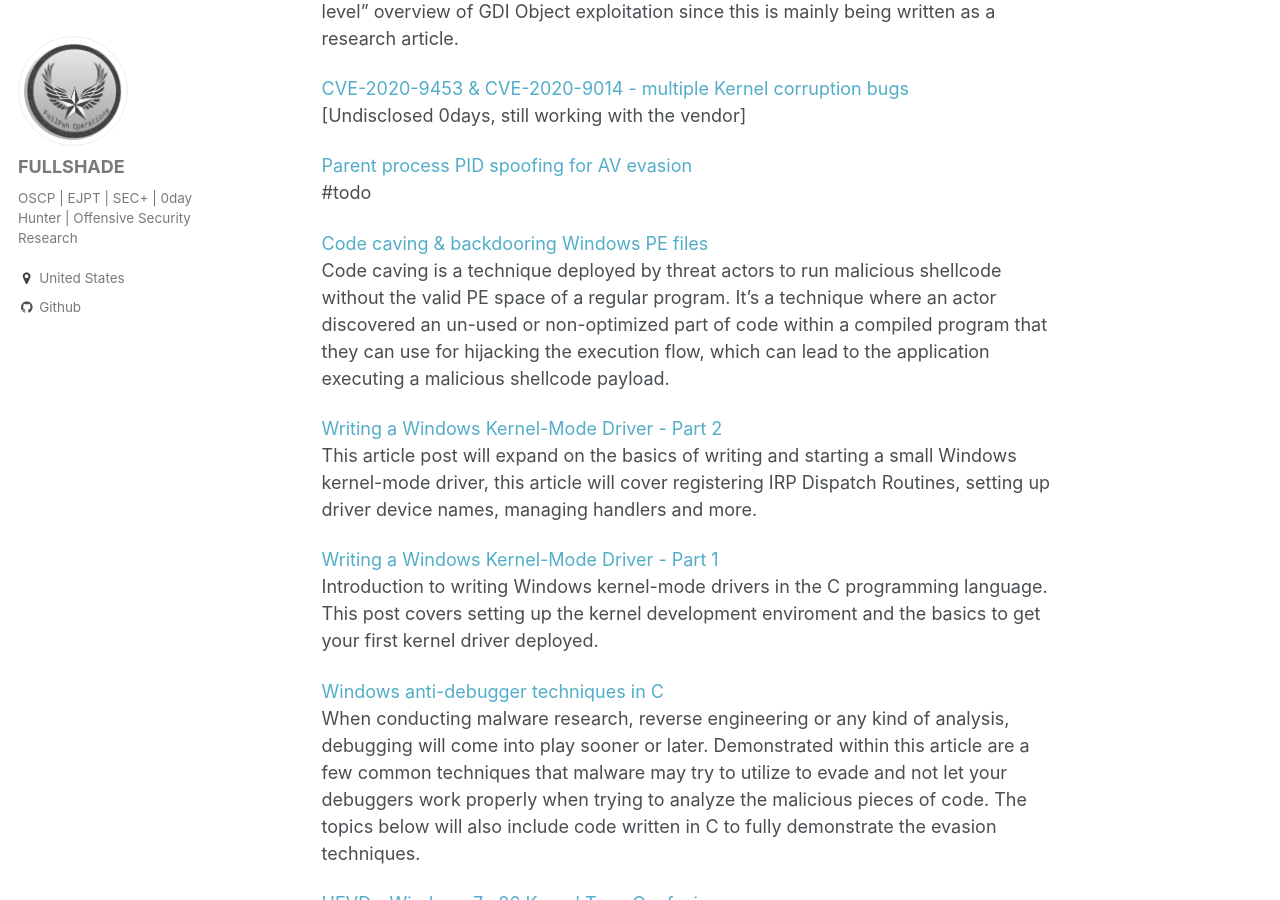
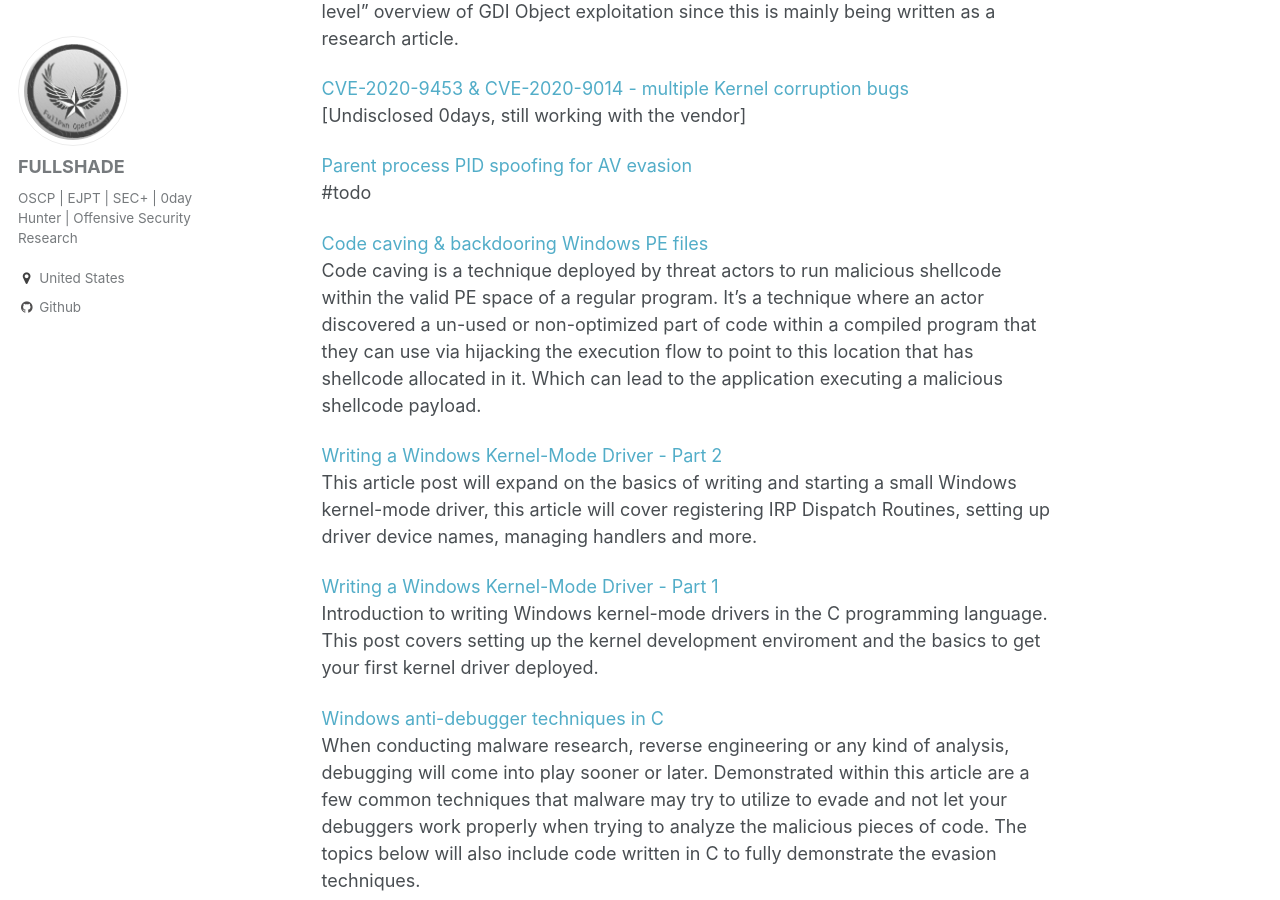
Before and after one commit to asdyxcyxc/FULLSHADE.github.io, a Jekyll site: the page built from _pages/posts.md, in a window 1280 px wide and 900 px high, scrolled down 523 px. Built offline with Jekyll 4.4.1, drawn with Linux system fonts in a browser that asks for light colours; some of the changed lines change nothing that is shown.

Commit message:
Update 2020-03-06-code-caving.md

```diff
--- a/_posts/2020-03-06-code-caving.md
+++ b/_posts/2020-03-06-code-caving.md
@@ -3,10 +3,10 @@
 title: Code caving & backdooring Windows PE files
 ---
 
-Code caving is a technique deployed by threat actors to run malicious shellcode without the valid PE space of a regular program. It's a technique where an actor discovered an un-used or non-optimized part of code within a compiled program that they can use for hijacking the execution flow, which can lead to the application executing a malicious shellcode payload.
+Code caving is a technique deployed by threat actors to run malicious shellcode within the valid PE space of a regular program. It's a technique where an actor discovered a un-used or non-optimized part of code within a compiled program that they can use via hijacking the execution flow to point to this location that has shellcode allocated in it. Which can lead to the application executing a malicious shellcode payload.
 
 ### Thanks Wikipedia
-> A code cave is a series of null bytes in a process's memory. The code cave inside a process's memory is often a reference to a section of the code's script functions that have capacity for the injection of custom instructions. For example, if a script's memory allows for five bytes and only three bytes are used, then the remaining two bytes can be used to add additional code to cript without making significant changes.
+> A code cave is a series of null bytes in a process's memory. The code cave inside a process's memory is often a reference to a section of the code's script functions that have the capacity for the injection of custom instructions. For example, if a script's memory allows for five bytes and only three bytes are used, then the remaining two bytes can be used to add additional code to cript without making significant changes.
 
 ---
 
@@ -14,13 +14,33 @@
 
 ----
 
-We can start by opening up putty.exe within CFF Explorer to view the PE data.
+**Our exploitation & backdooring workflow**
+
+Our workflow is as follows.
+
+1. We add another section to the binary and fill it up with empty space, also give it the name of our choosing.
+2. Find the entry point for the binary
+3. Find the address of your newly created section in the binary
+4. Write your msfvenom shellcode payload to the empty created section
+5. Re-write the empty point as a JMP to the malicious section.
+6. Have the shellcode return execution back to the normal flow
+6. Patch and save the binary
+
+----
+
+**Binary section analysis & creation**
+
+We can start by opening up putty.exe within CFF Explorer to view the PE data. CFF Explorer will give us plenty of details about the binary, the important part is the sections tab. This technique is to add a malicious section to the binary.
 
 ![code caving 1](https://raw.githubusercontent.com/FULLSHADE/FULLSHADE.github.io/master/static/img/_posts/code_caving_1.png)
 
 Open up the section headers tab and we need to add a new header, this header will be utilized for malicious purposes. Go to `Section Headers [x]` > Right-click and select `Add Section (Empty Space)`, and adjust the size of the section to 1000 spaces. Then name your new section header. I will be naming it `.shell`. Adding these spaces will allow the program to be sen as a legitimate application instead of just throwing you an error and crashing if you don't have data. This blank data will also be utilized soon.
 
 ![code caving 2](https://raw.githubusercontent.com/FULLSHADE/FULLSHADE.github.io/master/static/img/_posts/code_caving_2.png)
+
+----
+
+**Debugging the application**
 
 Now we can open up our new binary in Immunity Debugger. If you run the application it will show "Program entry point" on the bottom left of Immunity, this is what we want to hijack to point to our soon to be malicious `.shell` segment.
 
@@ -32,11 +52,15 @@
 
 ![code caving 5](https://raw.githubusercontent.com/FULLSHADE/FULLSHADE.github.io/master/static/img/_posts/code_caving_5.png)
 
-Now you can press `F7` and step into the newly edited JMP call, this will lead to our new section we created.
+Now you can press `F7` and step into the newly edited JMP call, this will lead to the new section we created.
 
 ![code caving 6](https://raw.githubusercontent.com/FULLSHADE/FULLSHADE.github.io/master/static/img/_posts/code_caving_6.png)
 
 Now you also want to edit the new section in Immunity and add a `PUSHFD` to the start of your malicious new section. Assemble it when done.
+
+----
+
+**Malicious payload creation**
 
 Now you can generate your msfvenom payload, use a `EXITFUNC=seh` to ensure it handles proper exiting to add to the stability and reliability of your shell. Generate it in hex format since it's going to be directly pasted into the binary/machine code.
 
@@ -58,13 +82,21 @@
 
 ![code caving 7](https://raw.githubusercontent.com/FULLSHADE/FULLSHADE.github.io/master/static/img/_posts/code_caving_7.png)
 
+----
+
+**Obtain a shell**
+
 You can run it within Immunity, but if you want to export the now backdoored file, you just need to save the patched file and run it to obtain that sweet reverse shell.
 
 ![code caving 8](https://raw.githubusercontent.com/FULLSHADE/FULLSHADE.github.io/master/static/img/_posts/code_caving_8.png)
 
 ----
 
-
 **Binary diffing with IDA Pro**
 
 Let's compare the execution flow of the original application vs. the newly patched & malicious binary. We can utilize IDA Pro for binary diffing.
+
+
+----
+
+**Conclusion**
```
